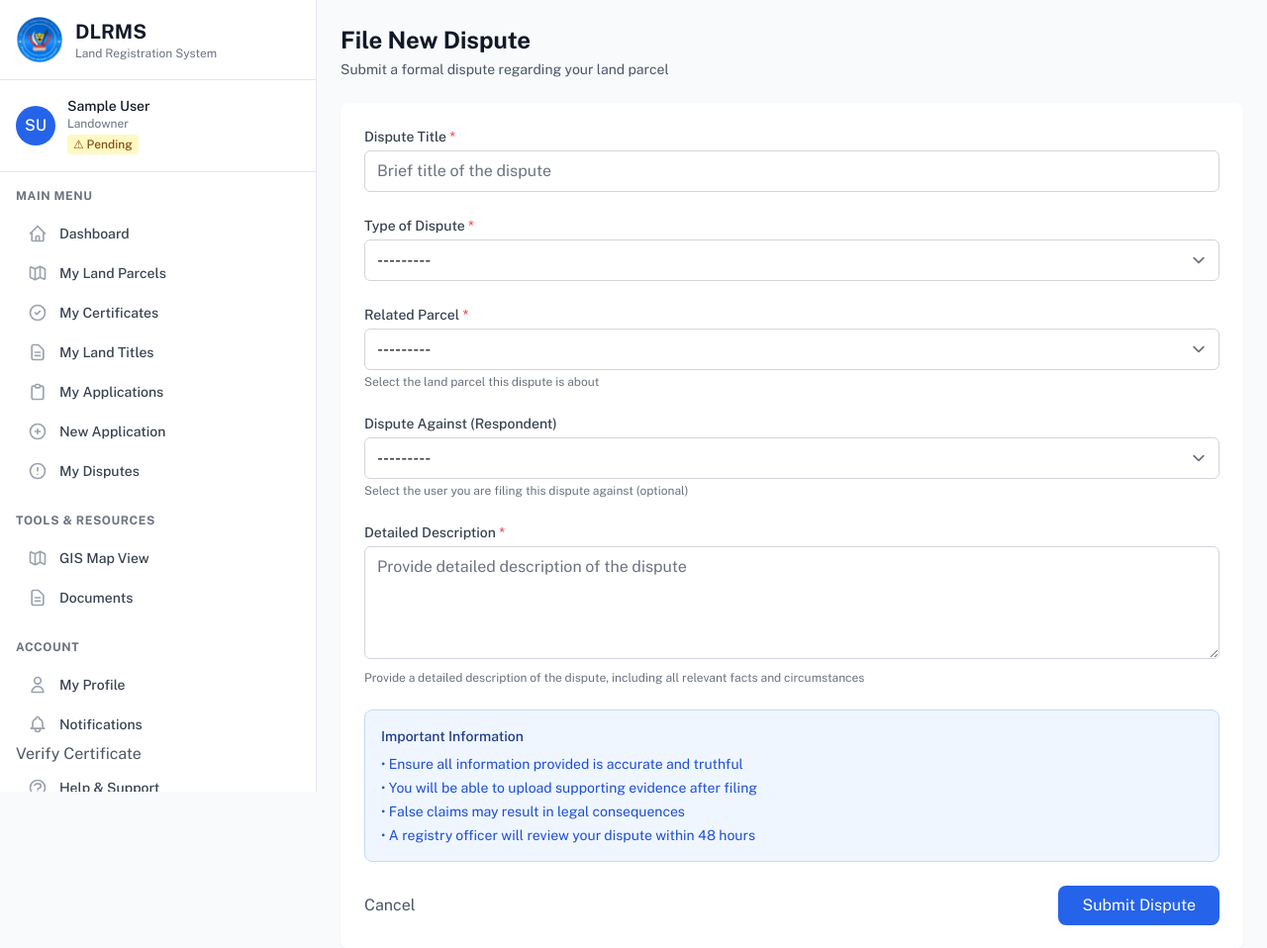
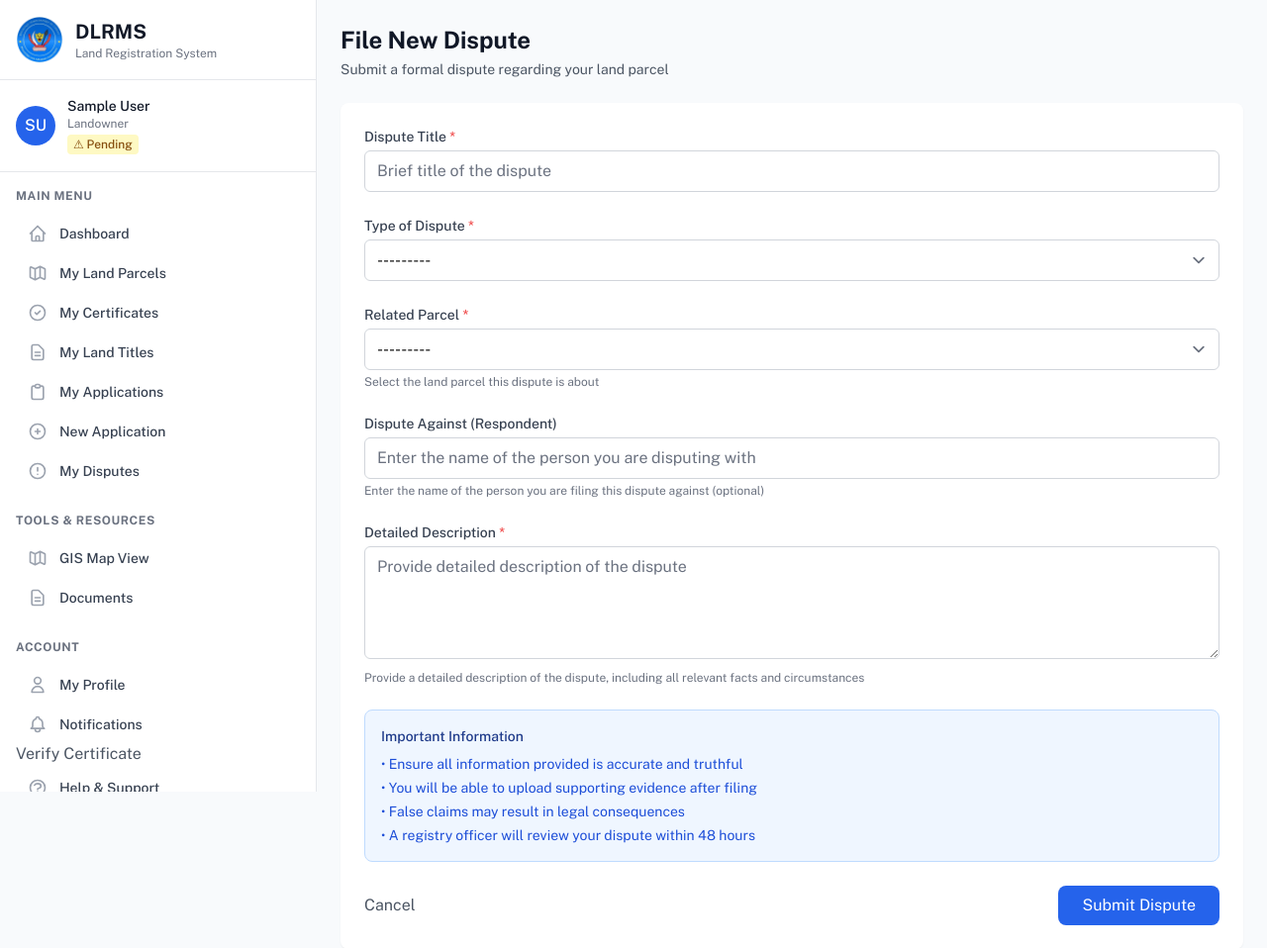
Before and after one commit to Ariel-Aganze/DLRMS, a Django app: page /disputes/create/ in a window 1280 px wide. Shown: the top 958 px of the page at 99% size. Run offline with Django 4.2, Linux system fonts and the light colour scheme; the visitor is signed in with stand-in values (Sample User, id 1); data comes from the database, SQL or seed files in the repository; data that the repository does not hold is empty; some libraries are stand-ins or nearby versions.

Commit message:
the dispute module is now completed

```diff
--- a/dlrms_project/disputes/forms.py
+++ b/dlrms_project/disputes/forms.py
@@ -11,7 +11,8 @@ class DisputeForm(forms.ModelForm):
 
     class Meta:
         model = Dispute
-        fields = ['title', 'description', 'dispute_type', 'parcel', 'respondent']
+        # Replace 'respondent' with 'respondent_name'
+        fields = ['title', 'description', 'dispute_type', 'parcel', 'respondent_name']
         widgets = {
             'title': forms.TextInput(attrs={
                 'class': 'w-full px-3 py-2 border border-gray-300 rounded-md focus:outline-none focus:ring-blue-500 focus:border-blue-500',
@@ -28,8 +29,10 @@ class DisputeForm(forms.ModelForm):
             'parcel': forms.Select(attrs={
                 'class': 'w-full px-3 py-2 border border-gray-300 rounded-md focus:outline-none focus:ring-blue-500 focus:border-blue-500'
             }),
-            'respondent': forms.Select(attrs={
-                'class': 'w-full px-3 py-2 border border-gray-300 rounded-md focus:outline-none focus:ring-blue-500 focus:border-blue-500'
+            # Change the widget from Select to TextInput
+            'respondent_name': forms.TextInput(attrs={
+                'class': 'w-full px-3 py-2 border border-gray-300 rounded-md focus:outline-none focus:ring-blue-500 focus:border-blue-500',
+                'placeholder': 'Enter the name of the person you are disputing with'
             }),
         }
 
@@ -42,10 +45,6 @@ class DisputeForm(forms.ModelForm):
             self.fields['parcel'].queryset = LandParcel.objects.filter(
                 Q(owner=user) | Q(disputes__complainant=user)
             ).distinct()
-
-            # Exclude the current user from respondents
-            self.fields['respondent'].queryset = User.objects.exclude(id=user.id)
-            self.fields['respondent'].required = False
 
 
 class DisputeCommentForm(forms.ModelForm):
--- a/dlrms_project/disputes/models.py
+++ b/dlrms_project/disputes/models.py
@@ -44,6 +44,7 @@ class Dispute(models.Model):
     # Parties Involved
     complainant = models.ForeignKey(User, on_delete=models.CASCADE, related_name='filed_disputes')
     respondent = models.ForeignKey(User, on_delete=models.CASCADE, related_name='disputes_against', blank=True, null=True)
+    respondent_name = models.CharField(max_length=200, blank=True, null=True, help_text="Name of the respondent (person against whom the dispute is filed)")
 
     # Related Objects
     parcel = models.ForeignKey('land_management.LandParcel', on_delete=models.CASCADE, related_name='disputes')
--- a/dlrms_project/disputes/urls.py
+++ b/dlrms_project/disputes/urls.py
@@ -14,4 +14,6 @@ urlpatterns = [
     # AJAX endpoints
     path('<int:pk>/add-comment/', views.add_comment, name='add_comment'),
     path('<int:pk>/add-evidence/', views.add_evidence, name='add_evidence'),
+
+    path('<int:pk>/schedule-mediation/', views.schedule_mediation, name='schedule_mediation'),
 ]
--- a/dlrms_project/disputes/views.py
+++ b/dlrms_project/disputes/views.py
@@ -6,6 +6,10 @@ from django.urls import reverse_lazy
 from django.db.models import Q
 from django.utils import timezone
 from django.http import JsonResponse, HttpResponseForbidden
+from django.contrib.auth.decorators import login_required
+
+from accounts.admin import User
+
 
 from .models import Dispute, DisputeComment, DisputeEvidence, DisputeTimeline, MediationSession
 from .forms import (
@@ -127,6 +131,11 @@ class DisputeDetailView(LoginRequiredMixin, DetailView):
         context['evidence'] = dispute.evidence.select_related('submitted_by')
         context['timeline'] = dispute.timeline.select_related('created_by')
         context['mediation_sessions'] = dispute.mediation_sessions.select_related('mediator')
+
+        if self.request.user.role in ['registry_officer', 'admin', 'notary']:
+            context['available_mediators'] = User.objects.filter(
+                role__in=['registry_officer', 'admin', 'notary']
+            )
 
         # Filter internal comments for non-officers
         if self.request.user.role not in ['registry_officer', 'admin', 'notary']:
@@ -279,3 +288,41 @@ def add_evidence(request, pk):
             return JsonResponse({'error': 'Invalid form data'}, status=400)
 
     return JsonResponse({'error': 'Invalid request'}, status=400)
+
+@login_required
+def schedule_mediation(request, pk):
+    """Schedule a mediation session for a dispute"""
+    if request.method != 'POST':
+        return JsonResponse({'status': 'error', 'message': 'Only POST method is allowed'})
+
+    # Check user role
+    if request.user.role not in ['registry_officer', 'admin', 'notary']:
+        return HttpResponseForbidden("You don't have permission to schedule mediation sessions.")
+
+    dispute = get_object_or_404(Dispute, pk=pk)
+
+    # Create mediation session
+    form = MediationSessionForm(request.POST)
+    if form.is_valid():
+        session = form.save(commit=False)
+        session.dispute = dispute
+        session.save()
+
+        # Update dispute status to mediation if not already
+        if dispute.status != 'mediation':
+            dispute.status = 'mediation'
+            dispute.save()
+
+        # Create timeline entry
+        DisputeTimeline.objects.create(
+            dispute=dispute,
+            event='Mediation Scheduled',
+            description=f'Mediation session scheduled for {session.scheduled_date.strftime("%B %d, %Y at %I:%M %p")} at {session.location}',
+            created_by=request.user
+        )
+
+        messages.success(request, 'Mediation session scheduled successfully.')
+        return redirect('disputes:dispute_detail', pk=dispute.pk)
+    else:
+        messages.error(request, 'Error scheduling mediation session. Please check the form data.')
+        return redirect('disputes:dispute_detail', pk=dispute.pk)
--- a/dlrms_project/templates/disputes/dispute_create.html
+++ b/dlrms_project/templates/disputes/dispute_create.html
@@ -60,14 +60,14 @@
 
             <!-- Respondent -->
             <div>
-                <label for="{{ form.respondent.id_for_label }}" class="block text-sm font-medium text-gray-700 mb-1">
+                <label for="{{ form.respondent_name.id_for_label }}" class="block text-sm font-medium text-gray-700 mb-1">
                     Dispute Against (Respondent)
                 </label>
-                {{ form.respondent }}
-                {% if form.respondent.errors %}
-                    <p class="mt-1 text-sm text-red-600">{{ form.respondent.errors.0 }}</p>
+                {{ form.respondent_name }}
+                {% if form.respondent_name.errors %}
+                    <p class="mt-1 text-sm text-red-600">{{ form.respondent_name.errors.0 }}</p>
                 {% endif %}
-                <p class="mt-1 text-xs text-gray-500">Select the user you are filing this dispute against (optional)</p>
+                <p class="mt-1 text-xs text-gray-500">Enter the name of the person you are filing this dispute against (optional)</p>
             </div>
 
             <!-- Description -->
--- a/dlrms_project/templates/disputes/dispute_list.html
+++ b/dlrms_project/templates/disputes/dispute_list.html
@@ -110,8 +110,8 @@
                         <div class="text-sm font-medium text-gray-900">{{ dispute.title|truncatechars:50 }}</div>
                         <div class="text-sm text-gray-500">
                             Filed by: {{ dispute.complainant.get_full_name }}
-                            {% if dispute.respondent %}
-                                vs {{ dispute.respondent.get_full_name }}
+                            {% if dispute.respondent_name %}
+                                vs {{ dispute.respondent_name }}
                             {% endif %}
                         </div>
                     </td>
```
Also changed, not shown: dlrms_project/templates/disputes/dispute_detail.html (+33 -14 lines), dlrms_project/disputes/migrations/0003_dispute_respondent_name.py (added).
